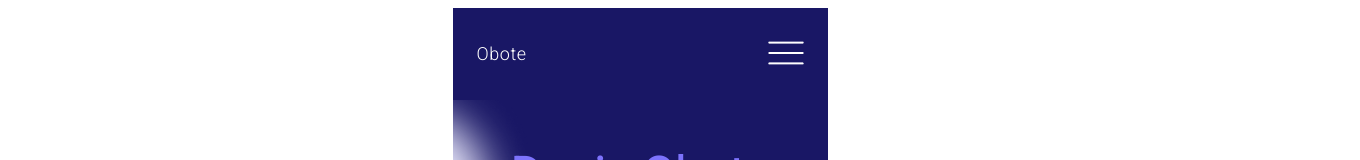
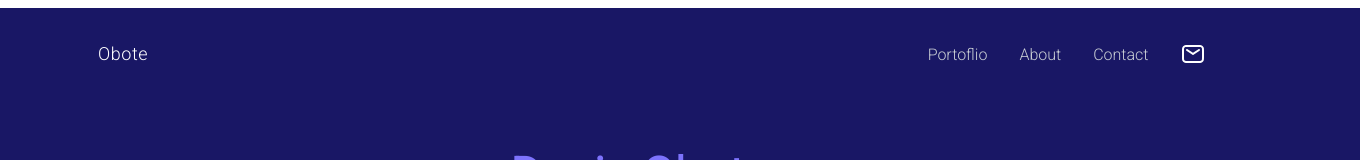
Before and after one commit to Obote/myportfolio, a plain HTML site: page index.html in a window 1280 px wide. Shown: the top 160 px of the page, 1360 px wide, since content can reach past the window. Drawn offline with Linux system fonts and the light colour scheme.

Commit message:
Add nav bar style

```diff
--- a/index.html
+++ b/index.html
@@ -11,6 +11,12 @@
     <header class="profile">
         <nav class="profile-menu">
             <div class="logo roboto"><a href="#">Obote</a></div>
+            <ul class="menu-items">
+                <li>Portoflio</li>
+                <li>About</li>
+                <li>Contact</li>
+            </ul>
+            <img class="msg-icon" src="./images/Icons/Union.svg" alt="message icon">
             <button class="hamburger"><img src="./images/Icons/menu-icon.png" alt=""></button>
         </nav>
     </header>
@@ -70,7 +76,8 @@
         <hr class="divider">
         <section class="experience-container bg1">
             <img src="./images/Icons/bg.jpg" alt="project image">
-            <h3>Multi-Post Stories</h3>
+            <div class="sec-wrap">
+                <h3>Multi-Post Stories</h3>
             <p>A daily selection of privately personalized reads; no accounts or sign-ups required. has been the industry's standard dummy text ever since the 1500s, when an unknown printer took a standard dummy text.</p>
             <ul class="stack-container">
                 <li class="border-right padding-right">css</li>
@@ -79,10 +86,14 @@
                 <li class="padding-right">Ruby</li>
             </ul>
             <button type="button" class="project-button">See Project</button>
+
+            </div>
+
         </section>
         <section class="experience-container bg2">
             <img src="./images/Icons/bg.jpg" alt="project image">
-            <h3>Multi-Post Stories</h3>
+            <div class="sec-wrap">
+                <h3>Multi-Post Stories</h3>
             <p>A daily selection of privately personalized reads; no accounts or sign-ups required. has been the industry's standard dummy text ever since the 1500s, when an unknown printer took a standard dummy text.</p>
             <ul class="stack-container">
                 <li class="border-right padding-right">css</li>
@@ -91,10 +102,14 @@
                 <li class="padding-right">Ruby</li>
             </ul>
             <button type="button" class="project-button">See Project</button>
+
+            </div>
+
         </section>
         <section class="experience-container bg3">
             <img src="./images/Icons/bg.jpg" alt="project image">
-            <h3>Multi-Post Stories</h3>
+            <div class="sec-wrap">
+                <h3>Multi-Post Stories</h3>
             <p>A daily selection of privately personalized reads; no accounts or sign-ups required. has been the industry's standard dummy text ever since the 1500s, when an unknown printer took a standard dummy text.</p>
             <ul class="stack-container">
                 <li class="border-right padding-right">css</li>
@@ -103,10 +118,14 @@
                 <li class="padding-right">Ruby</li>
             </ul>
             <button type="button" class="project-button">See Project</button>
+
+            </div>
+
         </section>
         <section class="experience-container bg4">
             <img src="./images/Icons/bg.jpg" alt="project image">
-            <h3>Multi-Post Stories</h3>
+            <div class="sec-wrap">
+                <h3>Multi-Post Stories</h3>
             <p>A daily selection of privately personalized reads; no accounts or sign-ups required. has been the industry's standard dummy text ever since the 1500s, when an unknown printer took a standard dummy text.</p>
             <ul class="stack-container">
                 <li class="border-right padding-right">css</li>
@@ -115,6 +134,9 @@
                 <li class="padding-right">Ruby</li>
             </ul>
             <button type="button" class="project-button">See Project</button>
+
+            </div>
+
         </section>
     </section>
     <section class="form-container">
--- a/style.css
+++ b/style.css
@@ -3,6 +3,10 @@
 
 * {
   font-family: Roboto, sans-serif;
+}
+
+.menu-items {
+  display: none;
 }
 
 body {
@@ -399,3 +403,50 @@ form > button:hover {
   align-items: center;
   height: 70px;
 }
+
+@media screen and (min-width: 780px) {
+  body,
+  header,
+  main,
+  footer,
+  .profile-menu,
+  .footer-section {
+    width: 1440px;
+  }
+
+  .hamburger,
+  .bg1 {
+    display: none;
+    background-image: none;
+  }
+
+  .menu-items {
+    display: flex;
+  }
+
+  .menu-items > li {
+    padding-left: 32px;
+  }
+
+  body {
+    width: auto;
+    height: auto;
+  }
+
+  .profile-menu .logo {
+    margin-left: 154px;
+  }
+
+  .profile-menu .msg-icon {
+    margin-right: 156px;
+  }
+
+  .profile-menu > .menu-items {
+    display: flex;
+    justify-content: space-between;
+    margin-right: -650px;
+  }
+
+  .msg-icon {
+    background-color: #191765;
+  }
```
